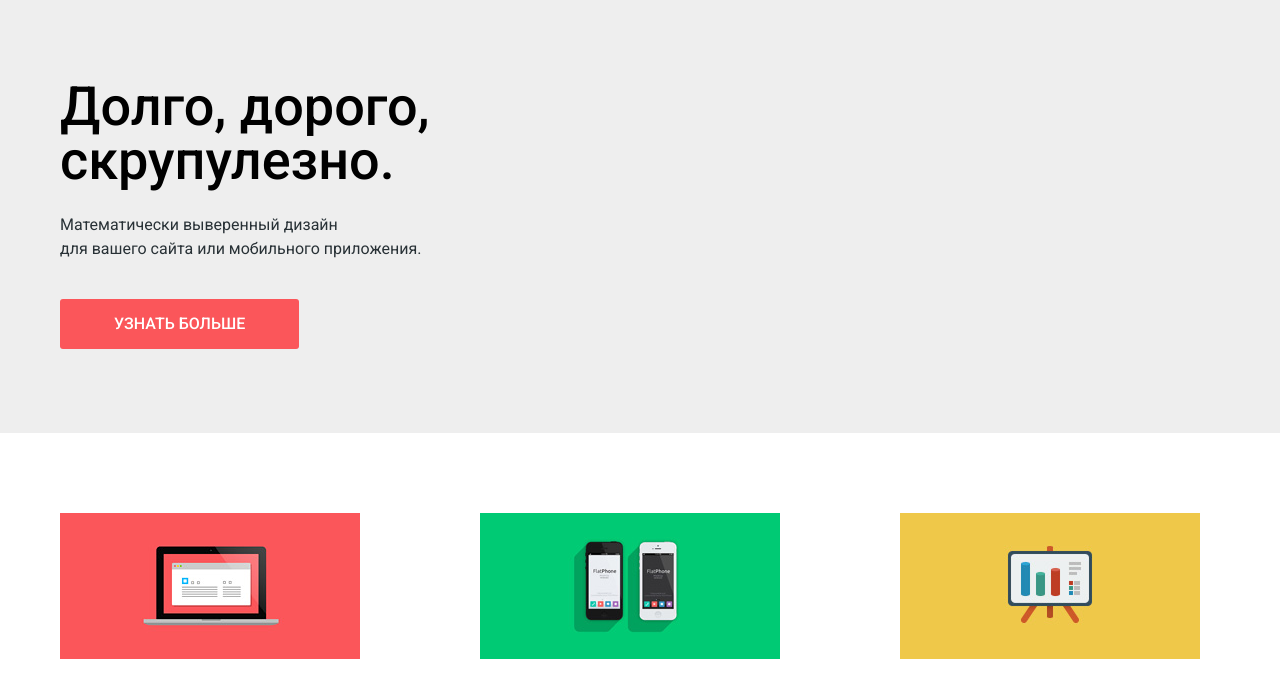
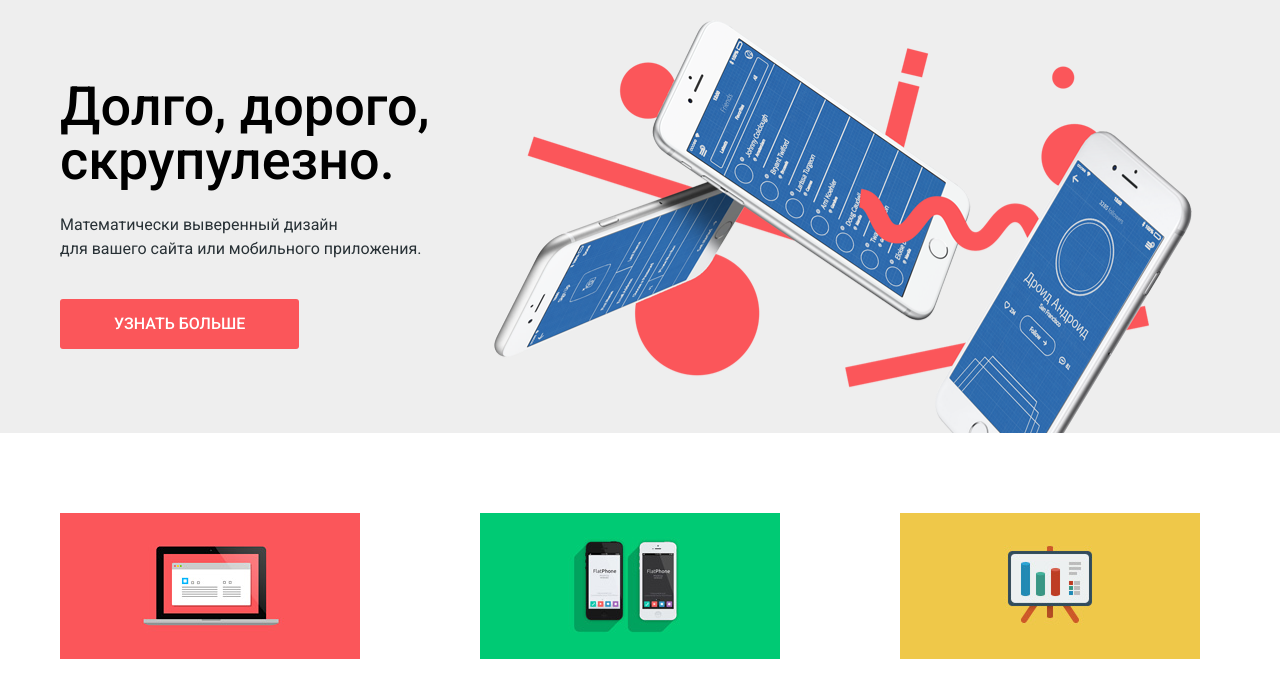
Before and after one commit to SimonMak2003/------, a plain HTML site: page index.html in a window 1280 px wide. Shown: the part 118-800 px from the top of the page. Drawn offline with Linux system fonts and the light colour scheme; the site is published under a folder, as on GitHub Pages, so addresses that start at the root find nothing.

Commit message:
изменили путь к картинке

```diff
--- a/assets/css/components/_prolog.scss
+++ b/assets/css/components/_prolog.scss
@@ -2,7 +2,7 @@
     background-color: #eee;
 
     &__wrapper {
-        background-image: url('/assets/images/nerds-index-slide1\ 1.png');
+        background-image: url('../images/nerds-index-slide1\ 1.png');
         background-repeat: no-repeat;
         background-position: right;
         padding-top: 78px;
```
Also changed, not shown: assets/css/main.css, 1 other file.
